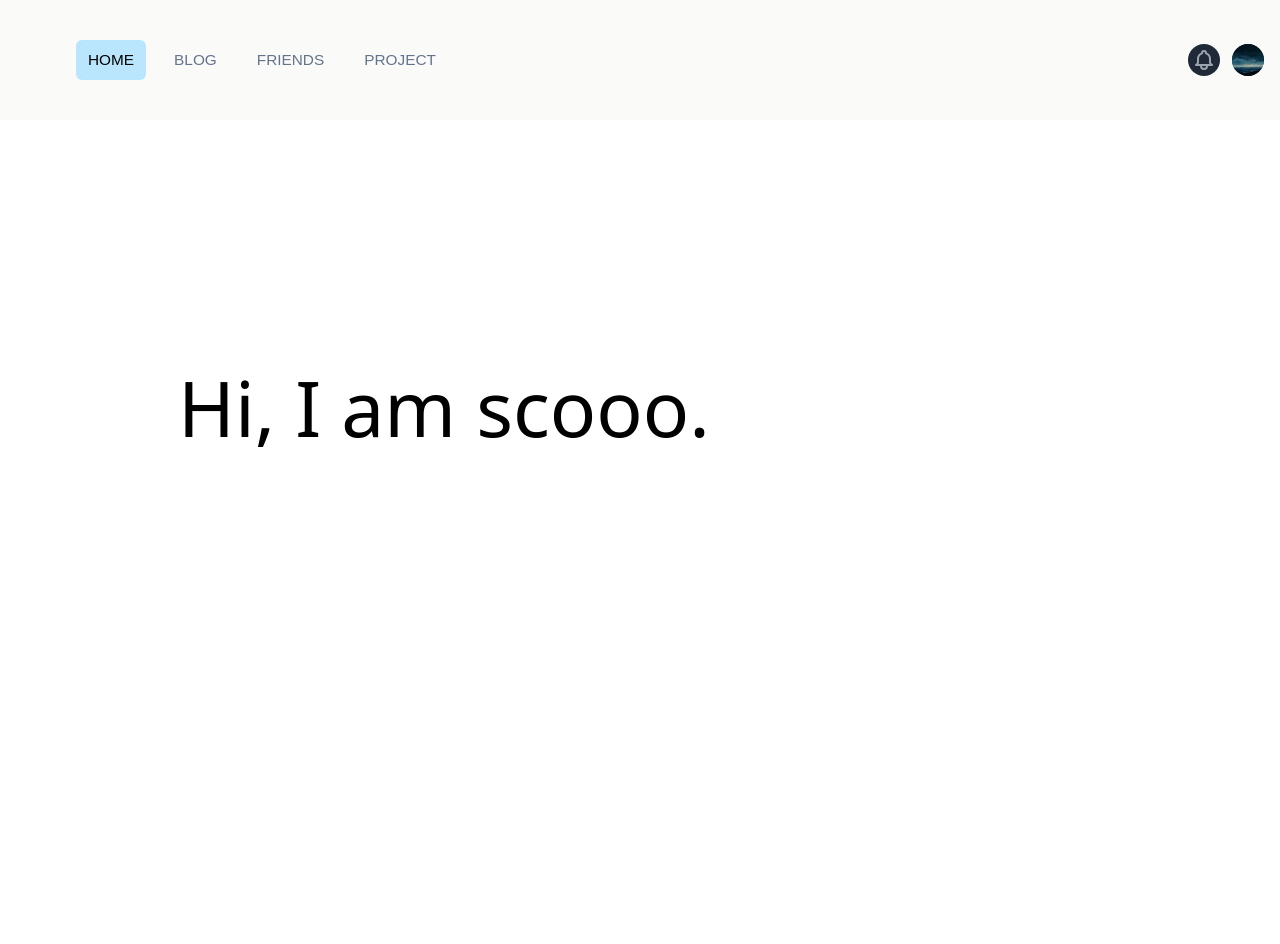
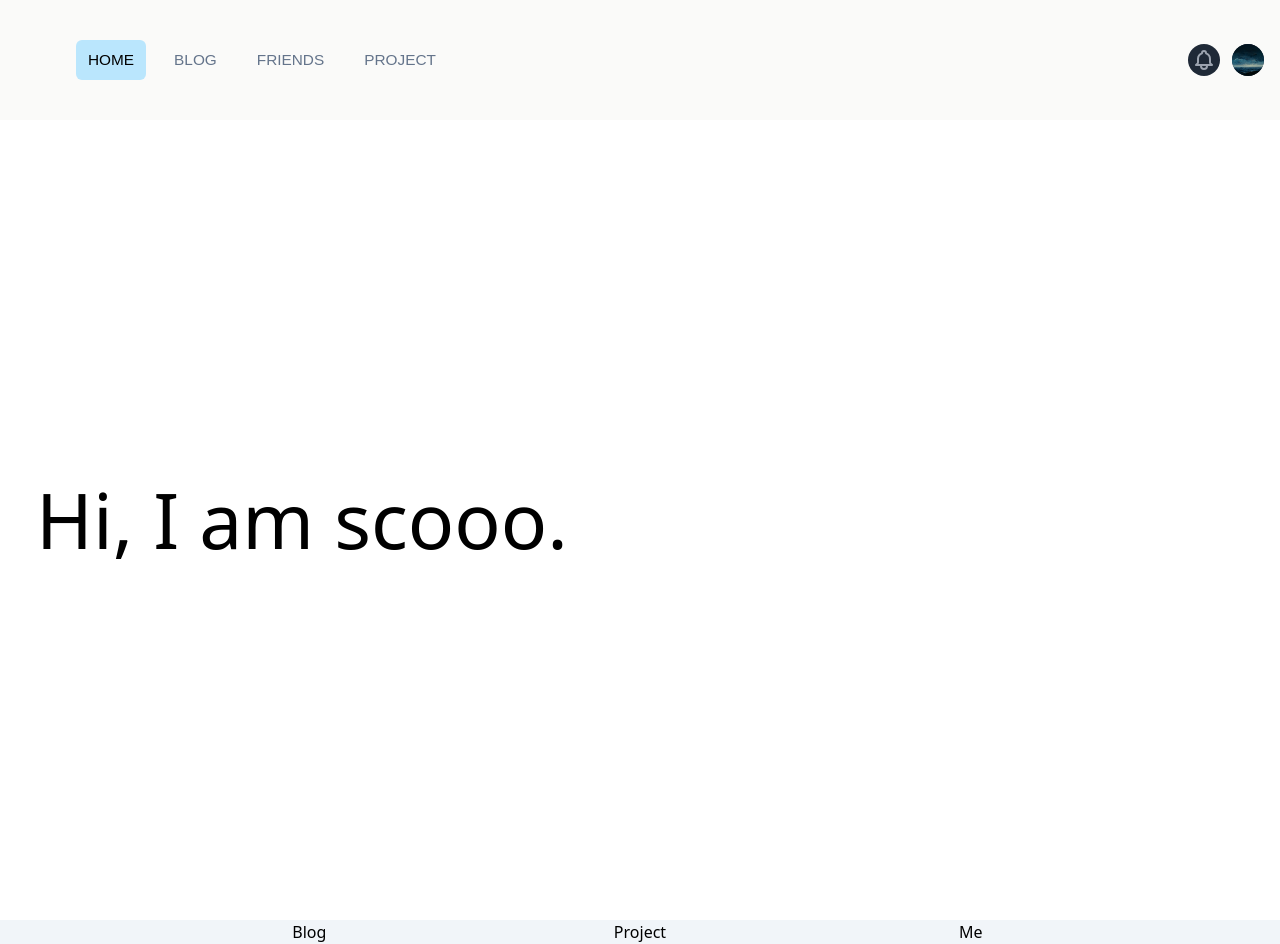
Before and after one commit to scooomaker/BlogChain, a Next.js app: page / in a window 1280 px wide. Before the commit the page ends 800 px from the top, so only its background shows below. Built offline with nearby package versions, Linux system fonts and the light colour scheme.

Commit message:
add footer and fix bugs

```diff
--- a/components/Footer.tsx
+++ b/components/Footer.tsx
@@ -1,9 +1,17 @@
 import React from 'react'
 
 function Footer() {
-    return (
-        <>
-        </>
+  return (
+    <>
+      <footer className='bg-slate-100 z-auto'>
+        <div className='max-w-[980px] mx-auto grid grid-cols-3 gap-3 justify-items-center'>
+          <div>Blog</div>
+          <div>Project</div>
+          <div>Me</div>
+        </div>
+      </footer>
+
+    </>
   )
 }
 
--- a/pages/_app.tsx
+++ b/pages/_app.tsx
@@ -1,8 +1,16 @@
 import '../styles/globals.css'
 import type { AppProps } from 'next/app'
+import Footer from '../components/Footer'
 
 function MyApp({ Component, pageProps }: AppProps) {
-  return <Component {...pageProps} />
+  return (
+    <>
+      < Component {...pageProps} />
+      <Footer />
+    </>
+
+  )
+
 }
 
 export default MyApp
--- a/pages/blog/page.jsx
+++ b/pages/blog/page.jsx
@@ -1,6 +1,5 @@
 import fs from 'fs';
 import matter from 'gray-matter';
-import Image from 'next/image';
 import Link from 'next/link';
 import BgImg from '../../components/BgImg';
 import LittleNav from '../../components/LittleNav';
@@ -66,7 +65,7 @@ export default function Blog({ posts }) {
               posts.map(({ slug, frontmatter }) => (
 
                 <div key={slug}>
-                  <Link href={`/post/${slug}`}>
+                  <Link href={`/blog/${slug}`}>
                     <div className='h-52 pt-5 pl-5 pr-2 pb-5 cursor-pointer'>
                       <h1 className='text-3xl truncate'>{frontmatter.title}</h1>
                       <div className='font-serif truncate'>{frontmatter.date}</div>
@@ -116,7 +115,7 @@ export default function Blog({ posts }) {
           posts.map(({ slug, frontmatter }) => (
 
             <div key={slug} className="h-52 pt-5 pl-5 pr-2 pb-5  mt-3 bg-stone-50 shadow-xl rounded-lg mx-2 ">
-              <Link href={`/post/${slug}`}>
+              <Link href={`/blog/${slug}`}>
                 <div className='h-52 pt-5 pl-5 pr-2 pb-5 cursor-pointer'>
                   <h1 className='text-3xl truncate'>{frontmatter.title}</h1>
                   <div className='font-serif truncate'>{frontmatter.date}</div>
--- a/pages/index.tsx
+++ b/pages/index.tsx
@@ -1,13 +1,6 @@
 import type { NextPage } from 'next'
-import LittleNav from '../components/LittleNav'
+import Head from 'next/head'
 import Navbar from '../components/Navbar'
-import MainText from '../components/MainText'
-import BgImg from '../components/BgImg'
-import Head from 'next/head'
-import type { AppProps } from 'next/app'
-import Link from 'next/link';
-import fs from 'fs';
-import matter from 'gray-matter';
 
 
 
@@ -19,24 +12,15 @@ const Home: NextPage = () => {
         <link rel="icon" href="/favicon.ico" />
       </Head>
 
-      {/* <div className='bg-slate-200 h-[10000px]'>
-        <Navbar />
-        <BgImg />
-        <LittleNav />
-        <MainText />
-      </div> */}
-      <main className='bg-slate-200'>
-        <Navbar name="index"/>
-        <div className="justify-center items-center  p-0 my-[50%]">
-          <span className="font-['Noto Sans SC'] font-medium pl-9 absolute top-1/2 left-[15%] mt-[-50px] ml-[-50px] text-[6vw]">
-            Hi, I am scooo.
-          </span>
+      <div className=''>
+        <Navbar name="index" />
+        <div className="flex font-['Noto Sans SC'] font-medium pl-9 text-[6vw] h-screen items-center">
+          <span> Hi, I am scooo.</span>
         </div>
 
-      </main>
+      </div>
 
 
-      {/* <Link href="/blog/page"><a>Blog Post</a></Link> */}
     </>
 
   )
--- a/pages/project.tsx
+++ b/pages/project.tsx
@@ -5,7 +5,7 @@ function project() {
     return (
         <>
             <Navbar name="project" />
-         <div>project</div>
+            <div>project</div>
         </>
 
     )
```
Also changed, not shown: pages/blog/[slug].js (renamed from pages/post/[slug].js).
